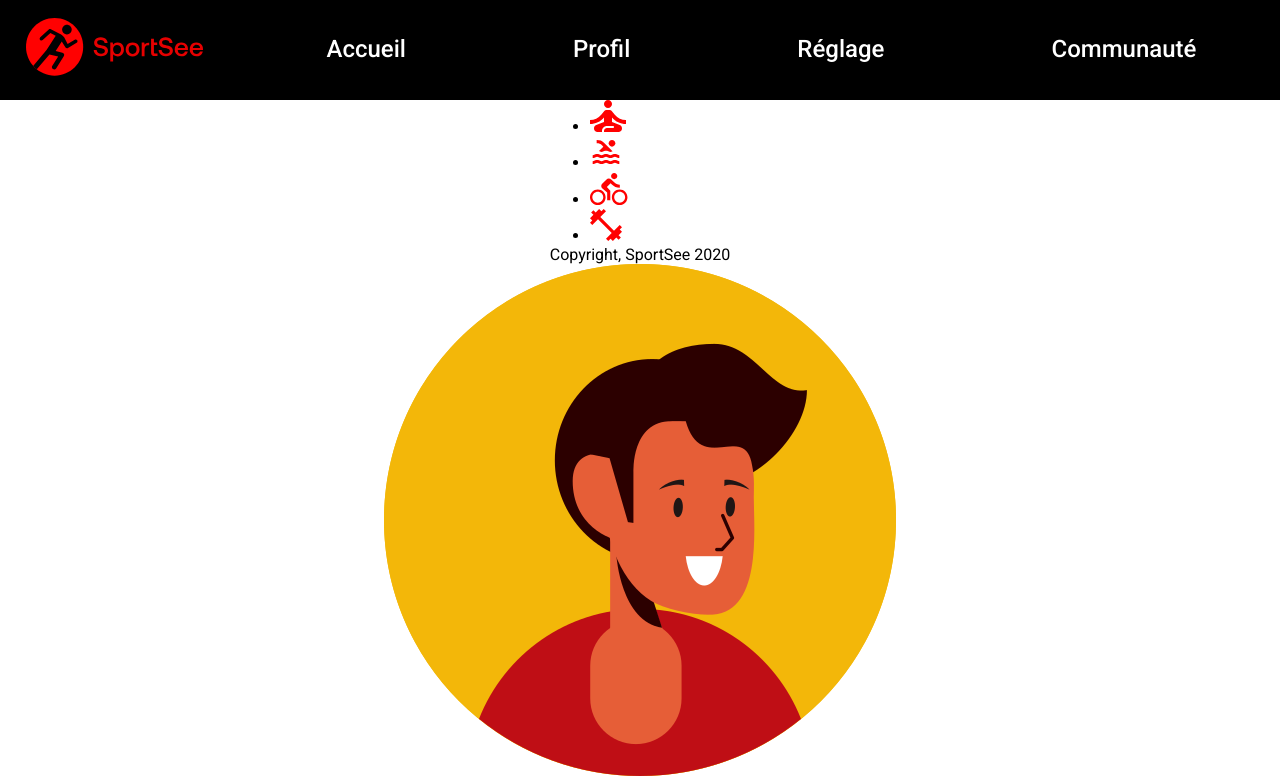
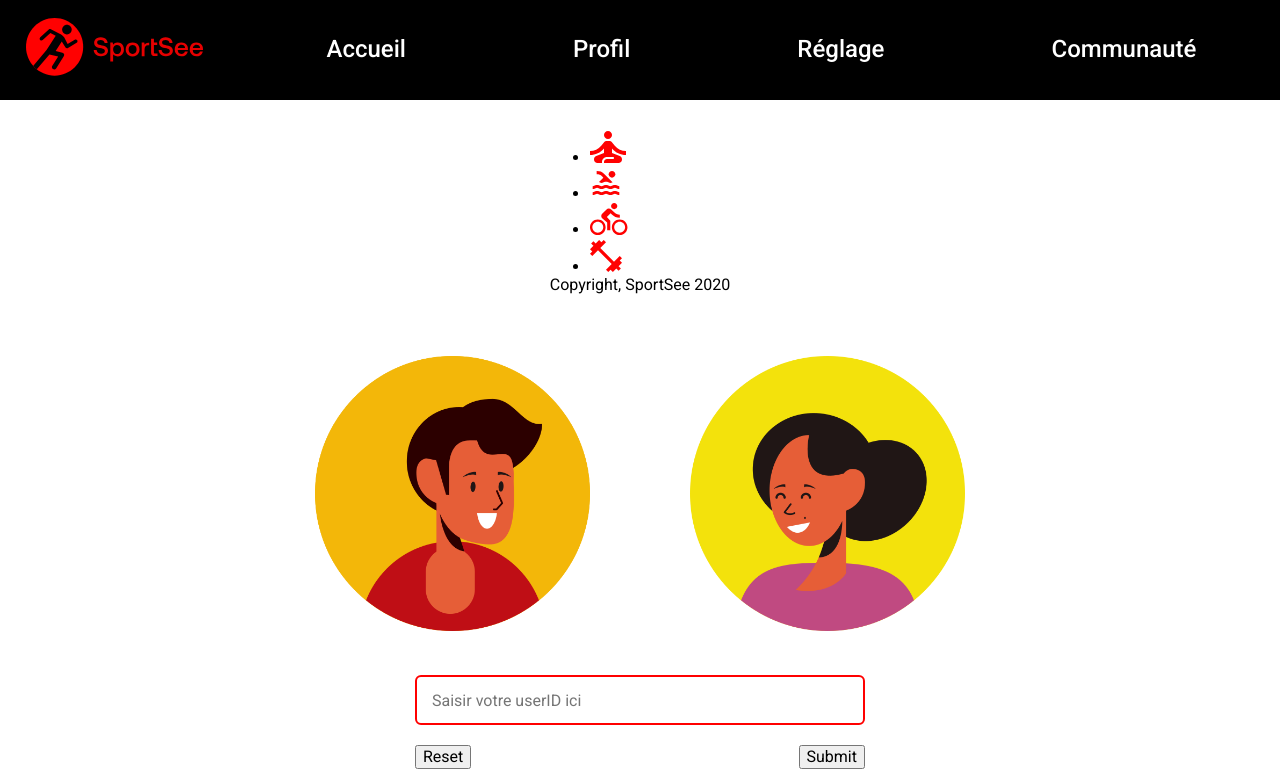
Before and after one commit to Frederic-K/SportSee, a React (Create React App) app: page / in a window 1280 px wide. Shown: the top 778 px of the page. Built offline with nearby package versions, Linux system fonts and the light colour scheme.

Commit message:
Working on css home page

```diff
--- a/src/pages/Home/_home.scss
+++ b/src/pages/Home/_home.scss
@@ -0,0 +1,30 @@
+.home {
+  width: 100%;
+  display: flex;
+  flex-direction: column;
+  gap: 40px;
+  &__profilPix {
+    display: flex;
+    gap: 100px;
+    img {
+      width: 275px;
+    }
+  }
+  .form {
+    display: flex;
+    flex-direction: column;
+    gap: 20px;
+    &__input {
+      width: 450px;
+      height: 50px;
+      padding: 15px;
+      border: 2px solid $colour-primary;
+      border-radius: $border-rad;
+    }
+    &__btn {
+      width: 100%;
+      display: flex;
+      justify-content: space-between;
+    }
+  }
+}
```
